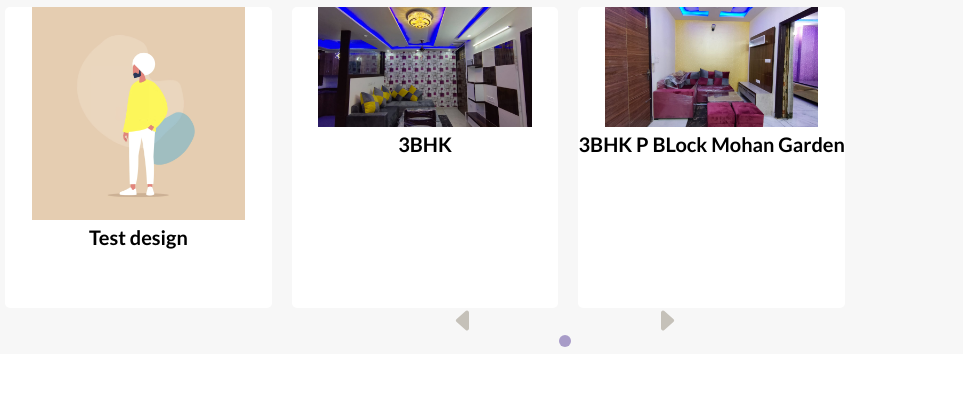
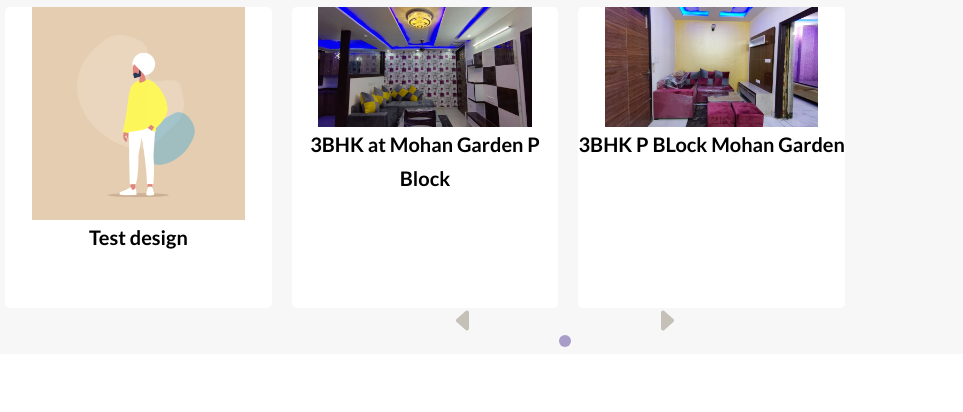
Before and after one commit to adarsh-user/web01, an Eleventy site: page src/index.njk in a window 1280 px wide. Shown: the part 4500-4912 px from the top of the page, without its empty margins (75-1038 px from the left). Built offline with nearby package versions, Linux system fonts and the light colour scheme; Eleventy itself is replaced by a stand-in of ours; files that its build step writes are made by us from their sources.

Commit message:
Update designs “map-name-test-2-designation-this-is-the-second-test-image-img-resizer-in-61420ff455321-jpg”

```diff
--- a/src/designs/map-name-test-2-designation-this-is-the-second-test-image-img-resizer-in-61420ff455321-jpg.md
+++ b/src/designs/map-name-test-2-designation-this-is-the-second-test-image-img-resizer-in-61420ff455321-jpg.md
@@ -1,5 +1,5 @@
 ---
-name: 3BHK
+name: 3BHK at Mohan Garden P Block
 designation: Beautifull designer 3 BHK with lift and car parking
 image: img/img-20211005-wa0028.jpg
 ---
```
